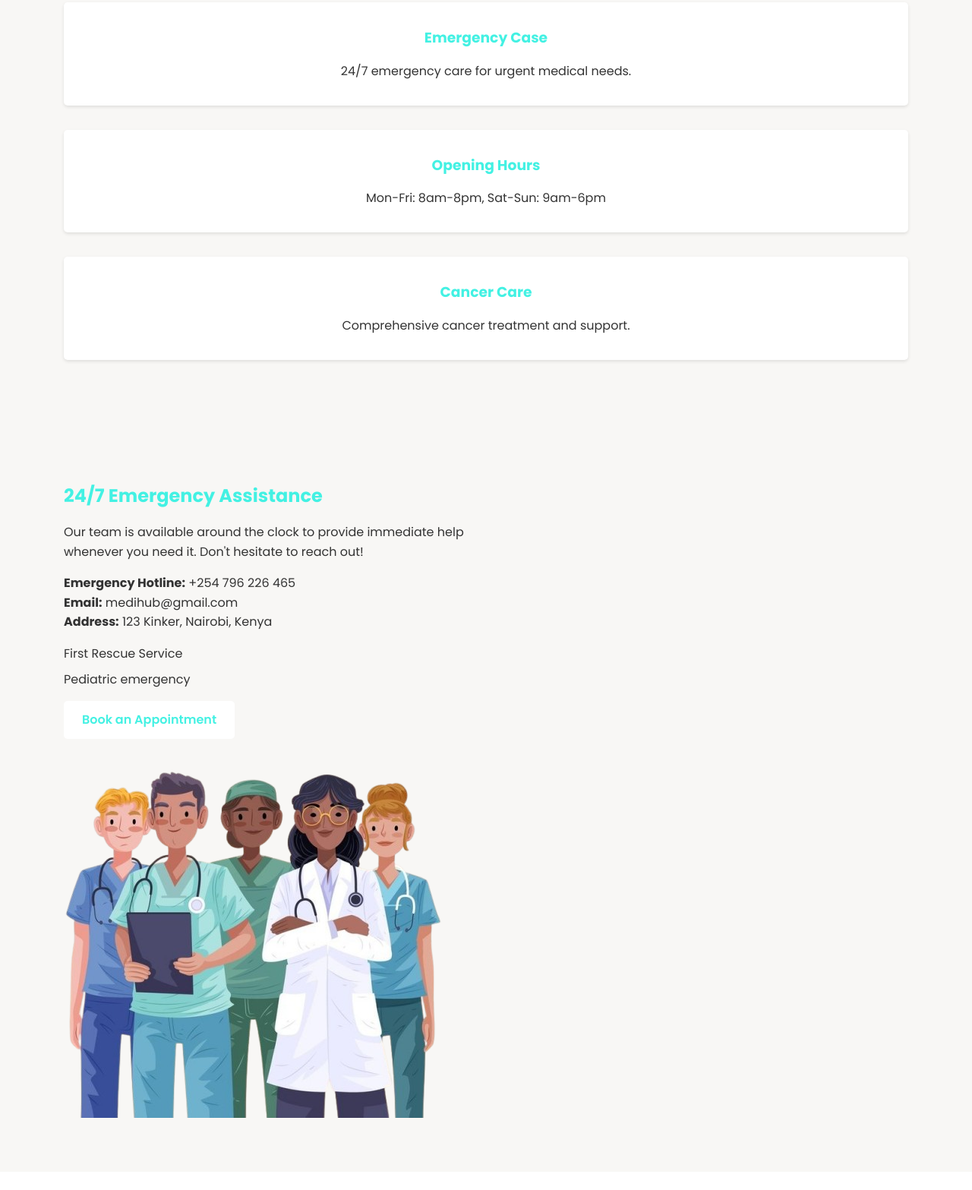
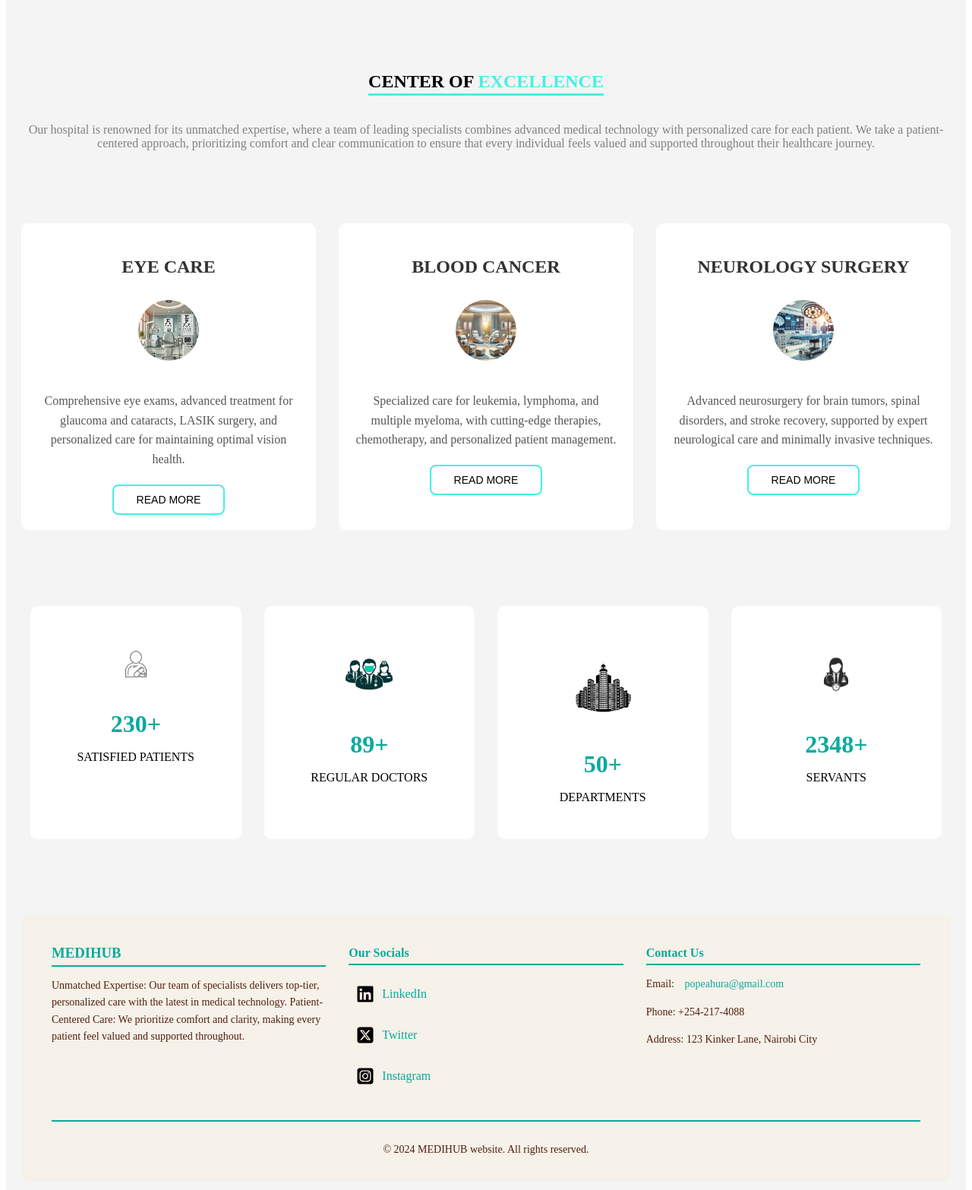
Before and after one commit to Popeaura/Telemedicine, a plain HTML site: page public/index.html in a window 1280 px wide. Shown: the part 1233-2800 px from the top of the page at 76% size. Drawn offline with Linux system fonts and the light colour scheme.

Commit message:
I added my modified projets folder

```diff
--- a/public/index.html
+++ b/public/index.html
@@ -3,154 +3,164 @@
 <head>
   <meta charset="UTF-8">
   <meta name="viewport" content="width=device-width, initial-scale=1.0">
-    <title>MediHub - Your Health, Our Priority</title>
+  <title>Tele Medicine</title>
   <link rel="stylesheet" href="styles.css">
-    <link href="https://fonts.googleapis.com/css2?family=Poppins:wght@300;400;600;700&display=swap" rel="stylesheet">
-    <script src="https://kit.fontawesome.com/your-fontawesome-kit.js" crossorigin="anonymous"></script>
 </head>
 <body>
+
   <nav aria-label="Main Navigation">
-        <div class="container">
-            <h3 class="logo">MEDIHUB</h3>
-            <ul class="nav-links">
-                <li><a href="#home">Home</a></li>
-                <li><a href="#appointments">Appointments</a></li>
-                <li><a href="#departments">Departments</a></li>
-                <li><a href="login.html">Login</a></li>
-                <li><a href="register.html">Register</a></li>
-                <li><a href="#contact">Contact</a></li>
+    <h3>MEDIHUB</h3>
+    <div class="nav">
+      <ul>
+        <a href="#home">Home</a>
+        <a href="#pages">Appointments</a>
+        <a href="#departments">Departments</a>
+
+        <a href="login.html">Login</a>
+        <a href="register.html">Register</a>
+        <a href="#contact">Contact</a>
       </ul>
-            <button class="mobile-menu-toggle" aria-label="Toggle mobile menu">
-                <i class="fas fa-bars"></i>
-            </button>
     </div>
   </nav>
 
-    <header id="home">
-        <div class="container">
-            <div class="hero-content">
-                <h1>Best Care For Your Good Health</h1>
-                <p>Recognized nationally for excellence, we blend research-driven treatments with compassionate care, continuously setting new standards in healthcare innovation and quality.</p>
-                <a href="#appointments" class="cta-button">Book an Appointment</a>
+  <header>
+    <div id="home">
+      <div class="text-1">
+        <h2 style="color: #fff;"><strong>
+        Best Care For Your <br>
+        Good Health
+        </strong></h2>
+        <p style="color:rgb(8, 170, 157);"><strong>Recognized nationally for excellence, we blend research-driven treatments  <br> with compassionate care, continuously setting new standards in healthcare innovation and quality.</strong></p>
       </div>
-            <div class="hero-image">
-                <img src="Assets/Doctor_Cartoon_Character_Stock_Vector_Image___Art_-_Alamy-removebg-preview.png" alt="Cartoon doctor character">
+      <div class="img-container">
+        <img src="Assets/Doctor_Cartoon_Character_Stock_Vector_Image___Art_-_Alamy-removebg-preview.png" alt="doctor">
       </div>
     </div>
   </header>
 
-    <section id="services">
+  <section id="pages">
+  <div class="cloe">
     <div class="container">
-            <div class="service-box">
       <h3>Emergency Case</h3>
-                <p>24/7 emergency care for urgent medical needs.</p>
     </div>
-            <div class="service-box">
+    <div class="container">
       <h3>Opening Hours</h3>
-                <p>Mon-Fri: 8am-8pm, Sat-Sun: 9am-6pm</p>
     </div>
-            <div class="service-box">
+    <div class="container">
       <h3>Cancer Care</h3>
-                <p>Comprehensive cancer treatment and support.</p>
     </div>
   </div>
   </section>
-
-    <section id="emergency-assistance" class="bg-light">
-        <div class="container">
-            <div class="emergency-content">
-                <h2>24/7 Emergency Assistance</h2>
-                <p>Our team is available around the clock to provide immediate help whenever you need it. Don't hesitate to reach out!</p>
+<section id="gallery">
+  <section class="Nurses">
+    <div class="nurse-container">
+      <img src="Assets/Nurses-removebg-preview.png" alt="Nurses">
+    </div>
+    <div class="nurse-container">
+      <h2>24/7 Emergency Assistance</h2><br>
+      <p>Our team is available around the clock to provide immediate help whenever you need it. Don’t hesitate to reach out!</p>
       <div class="emergency-contact">
-                    <p><strong>Emergency Hotline:</strong> +254 796 226 465</p>
-                    <p><strong>Email:</strong> medihub@gmail.com</p>
+          <p><strong>Emergency Hotline: </strong>+254 796 226 465</p>
+          <p><strong>Email: </strong>medihub@gmail.com.com</p>
           <p><strong>Address:</strong> 123 Kinker, Nairobi, Kenya</p>
       </div>
       <ul>
         <li>First Rescue Service</li>
         <li>Pediatric emergency</li>
-                </ul>
-                <a href="appointment.html" class="cta-button">Book an Appointment</a>
+      </ul><br>
+      <button><strong><a href="appointment.html"> APPOINTMENTS</a></strong></button>
     </div>
-            <div class="emergency-image">
-                <img src="Assets/Nurses-removebg-preview.png" alt="Nurses">
+  </section><br><br>
+</section>
+<section id="blog">
+  <div class="about">
+    <div class="text">
+      <h2><strong style="color: black;">CENTER OF <span style="color:rgb(67, 241, 227);">EXCELLENCE</span></strong></h2>
+      <p>Our hospital is renowned for its unmatched expertise, where a team of leading specialists combines advanced medical technology with personalized care for each patient. We take a patient-centered approach, prioritizing comfort and clear communication to ensure that every individual feels valued and supported throughout their healthcare journey.</p>
     </div>
   </div>
 </section>
 
-    <section id="excellence">
-        <div class="container">
-            <h2>CENTER OF <span class="highlight">EXCELLENCE</span></h2>
-            <p>Our hospital is renowned for its unmatched expertise, where a team of leading specialists combines advanced medical technology with personalized care for each patient. We take a patient-centered approach, prioritizing comfort and clear communication to ensure that every individual feels valued and supported throughout their healthcare journey.</p>
-        </div>
-    </section>
-
   <section id="departments">
-        <div class="container">
-            <h2>Our Departments</h2>
-            <div class="department-grid">
-                <div class="department-card">
+    <div class="service">
+      <div class="service-container">
         <h3>EYE CARE</h3>
         <img src="Assets/DALL·E 2024-10-27 21.00.30 - A modern hospital setting focusing on eye care. The image should feature an eye examination room with advanced equipment such as an eye chart, slit la.webp" alt="Eye Care">
         <p>Comprehensive eye exams, advanced treatment for glaucoma and cataracts, LASIK surgery, and personalized care for maintaining optimal vision health.</p>
-                    <a href="https://www.who.int/home/search-results?indexCatalogue=genericsearchindex1&searchQuery=Eye&wordsMode=AnyWord" class="read-more">READ MORE</a>
+        <button><a href="https://www.who.int/home/search-results?indexCatalogue=genericsearchindex1&searchQuery=Eye&wordsMode=AnyWord">READ MORE</a></button>
       </div>
-                <div class="department-card">
+      <div class="service-container">
         <h3>BLOOD CANCER</h3>
         <img src="Assets/DALL·E 2024-10-27 21.01.00 - A modern hospital setting focusing on blood cancer treatment. The image should depict a chemotherapy infusion room with comfortable recliners, IV drip.webp" alt="Blood Cancer">
         <p>Specialized care for leukemia, lymphoma, and multiple myeloma, with cutting-edge therapies, chemotherapy, and personalized patient management.</p>
-                    <a href="https://www.who.int/home/search-results?indexCatalogue=genericsearchindex1&searchQuery=blood%20cancer&wordsMode=AnyWord" class="read-more">READ MORE</a>
+        <button><a href="https://www.who.int/home/search-results?indexCatalogue=genericsearchindex1&searchQuery=blood%20cancer&wordsMode=AnyWord">READ MORE</a></button>
       </div>
-                <div class="department-card">
+      <div class="service-container">
         <h3>NEUROLOGY SURGERY</h3>
-                    <img src="Assets/DALL·E 2024-10-27 21.00.52 - A modern hospital setting focusing on neurology surgery. The image should feature a neurology surgical room equipped with advanced medical technology,.webp" alt="Neurology Surgery">
+        <img src ="Assets/DALL·E 2024-10-27 21.00.52 - A modern hospital setting focusing on neurology surgery. The image should feature a neurology surgical room equipped with advanced medical technology,.webp" alt="Neurology Surgery">
         <p>Advanced neurosurgery for brain tumors, spinal disorders, and stroke recovery, supported by expert neurological care and minimally invasive techniques.</p>
-                    <a href="https://www.who.int/home/search-results?indexCatalogue=genericsearchindex1&searchQuery=Neurology%20surgery&wordsMode=AnyWord" class="read-more">READ MORE</a>
-                </div>
+        <button> <a href="https://www.who.int/home/search-results?indexCatalogue=genericsearchindex1&searchQuery=Neurology%20surgery&wordsMode=AnyWord">READ MORE</a></button>
       </div>
     </div>
   </section>
 
-    <section id="statistics">
-        <div class="container">
-            <div class="stat-grid">
-                <div class="stat-card">
+  <section id="down">
+    <div class="close">
+      <div class="close-container">
         <img src="Assets/Male patient icon.jpeg" alt="Satisfied Patients">
         <h3>230+</h3>
         <p>SATISFIED PATIENTS</p>
       </div>
-                <div class="stat-card">
+      <div class="close-container">
         <img src="Assets/doctors-removebg-preview.png" alt="Doctors">
         <h3>89+</h3>
         <p>REGULAR DOCTORS</p>
       </div>
-                <div class="stat-card">
+      <div class="close-container">
         <img src="Assets/Buildings_Stencils-removebg-preview.png" alt="Departments">
         <h3>50+</h3>
         <p>DEPARTMENTS</p>
       </div>
-                <div class="stat-card">
+      <div class="close-container">
         <img src="Assets/Nurse-2-removebg-preview.png" alt="Servants">
         <h3>2348+</h3>
         <p>SERVANTS</p>
       </div>
     </div>
-        </div>
   </section>
 
-    <footer id="contact">
-        <div class="container">
-            <div class="footer-content">
+  <section id="contact">
+  <footer id="footer">
+    <div class="footer-container">
       <div class="footer-about">
         <h3>MEDIHUB</h3>
-                    <p>Unmatched Expertise: Our team of specialists delivers top-tier, personalized care with the latest in medical technology. Patient-Centered Care: We prioritize comfort and clarity, making every patient feel valued and supported throughout.</p>
+        <p>
+          Unmatched Expertise: Our team of specialists delivers top-tier, personalized care with the
+          latest in medical technology. Patient-Centered Care: We prioritize comfort and clarity,
+          making every patient feel valued and supported throughout.
+        </p>
       </div>
       <div class="footer-links">
         <h4>Our Socials</h4>
         <ul>
-                        <li><a href="https://www.linkedin.com/in/benedict-ahura-96a2712ba/"><img src="Assets/linkedin-brands-solid.svg" alt="LinkedIn"> LinkedIn</a></li>
-                        <li><a href="https://x.com/home"><img src="Assets/square-x-twitter-brands-solid.svg" alt="Twitter"> Twitter</a></li>
-                        <li><a href="https://www.instagram.com/ic3._pop/?next=%2F"><img src="Assets/square-instagram-brands-solid.svg" alt="Instagram"> Instagram</a></li>
+          <li>
+            <a href="https://www.linkedin.com/in/benedict-ahura-96a2712ba/">
+              <img src="Assets/linkedin-brands-solid.svg" alt="LinkedIn">
+              <span>LinkedIn</span>
+            </a>
+          </li>
+          <li>
+            <a href="https://x.com/home">
+              <img src="Assets/square-x-twitter-brands-solid.svg" alt="Twitter">
+              <span>Twitter</span>
+            </a>
+          </li>
+          <li>
+            <a href="https://www.instagram.com/ic3._pop/?next=%2F">
+              <img src="Assets/square-instagram-brands-solid.svg" alt="Instagram">
+              <span>Instagram</span>
+            </a>
+          </li>
         </ul>
       </div>
       <div class="footer-contact">
@@ -163,9 +173,8 @@
     <div class="footer-bottom">
       <p>&copy; 2024 MEDIHUB website. All rights reserved.</p>
     </div>
-        </div>
   </footer>
+</section>
 
-    <script src="script.js"></script>
 </body>
 </html>
--- a/public/script.js
+++ /dev/null
@@ -1,79 +0,0 @@
-document.addEventListener('DOMContentLoaded', () => {
-    // Smooth scrolling for navigation links
-    document.querySelectorAll('a[href^="#"]').forEach(anchor => {
-      anchor.addEventListener('click', function (e) {
-        e.preventDefault();
-        document.querySelector(this.getAttribute('href')).scrollIntoView({
-          behavior: 'smooth'
-        });
-      });
-    });
-
-    // Mobile menu toggle
-    const navToggle = document.createElement('button');
-    navToggle.classList.add('nav-toggle');
-    navToggle.innerHTML = '<i class="fas fa-bars"></i>';
-    document.querySelector('nav').appendChild(navToggle);
-
-    navToggle.addEventListener('click', () => {
-      document.querySelector('.nav ul').classList.toggle('show');
-    });
-
-    // Lazy loading for images
-    const images = document.querySelectorAll('img[data-src]');
-    const imgOptions = {
-      threshold: 0,
-      rootMargin: "0px 0px 50px 0px"
-    };
-
-    const imgObserver = new IntersectionObserver((entries, imgObserver) => {
-      entries.forEach(entry => {
-        if (!entry.isIntersecting) return;
-        const img = entry.target;
-        img.src = img.dataset.src;
-        img.classList.remove('lazy');
-        imgObserver.unobserve(img);
-      });
-    }, imgOptions);
-
-    images.forEach(image => imgObserver.observe(image));
-
-    // Simple form validation for appointment booking
-    const appointmentForm = document.querySelector('form');
-    if (appointmentForm) {
-      appointmentForm.addEventListener('submit', (e) => {
-        e.preventDefault();
-        let isValid = true;
-        appointmentForm.querySelectorAll('input, select, textarea').forEach(field => {
-          if (!field.value.trim()) {
-            isValid = false;
-            field.classList.add('error');
-          } else {
-            field.classList.remove('error');
-          }
-        });
-        if (isValid) {
-          alert('Appointment request submitted successfully!');
-          appointmentForm.reset();
-        } else {
-          alert('Please fill in all required fields.');
-        }
-      });
-    }
-
-    // Animation for statistics
-    const statCards = document.querySelectorAll('.stat-card');
-    const statOptions = {
-      threshold: 0.5
-    };
-
-    const statObserver = new IntersectionObserver((entries) => {
-      entries.forEach(entry => {
-        if (entry.isIntersecting) {
-          entry.target.classList.add('animate');
-        }
-      });
-    }, statOptions);
-
-    statCards.forEach(card => statObserver.observe(card));
-  });
--- a/public/styles.css
+++ b/public/styles.css
@@ -1,341 +1,266 @@
-/* Base styles */
-* {
-    margin: 0;
-    padding: 0;
-    box-sizing: border-box;
+nav{
+    display: flex;
+    justify-content: space-between;
+    max-height: 20vh;
+}
+a { padding: 10px;
+    text-decoration: none;
+    color: black;
+}
+ul a:hover {
+    border-bottom: 2px solid aquamarine;
+    color: brown;
 }
 
-body {
-    font-family: 'Poppins', sans-serif;
-    line-height: 1.6;
-    color: #333;
+#home{
+    background-color: rgb(67, 241, 227);
+    height: 50vh;
+    display: flex;
+    flex-wrap: wrap;
+    justify-content: space-evenly;
+    align-items: center;
+    padding: 20px;
 }
 
-.container {
-    width: 90%;
-    max-width: 1200px;
-    margin: 0 auto;
-    padding: 0 20px;
+
+.img-container img{
+    width: 200px;
+    margin-bottom: 10px;
+}
+.cloe{
+    display: grid;
+    grid-template-columns: repeat(3, 1fr);
+    background-color: rgb(248, 247, 245);
+    height: 10vh;
+    align-items: center;
+    justify-items: center;
+}
+@media (max-width: 768px) {
+    .cloe, .service {
+        grid-template-columns: 1fr;
+    }
 }
 
-img {
-    max-width: 100%;
-    height: auto;
+/* Styling for .container */
+.container {
+    color: gray;
+    background-color: rgb(248, 247, 245);
+    text-align: center;
+}
+.Nurses img{
+    width: 400px;
+    height: 400px;
+    border-radius: 5px;
+    }
+
+.Nurses{
+    display: flex;
+    justify-content: space-around;
+}
+button{
+
+        background-color:#fff;
+        color: black;
+        padding: 10px 20px;
+        border: 2px solid rgb(67, 241, 227);;
+        border-radius: 8px;
+        font-size: 14px;
+        cursor: pointer;
+        transition: background-color 0.3s;
 }
 
-/* Navigation */
-nav {
-    background-color: #fff;
-    box-shadow: 0 2px 4px rgba(0,0,0,0.1);
-    position: fixed;
-    width: 100%;
-    top: 0;
-    z-index: 1000;
+button:hover{
+        background-color: rgb(8, 170, 157);
 }
 
-nav .container {
-    display: flex;
-    justify-content: space-between;
-    align-items: center;
-    padding: 1rem 0;
+
+.about h2 {
+    font-size: 24px;
+    border-bottom: 3px solid  rgb(67, 241, 227);
+    padding-bottom: 2px;
+    display: inline-block;
 }
-
-.logo {
-    font-size: 1.5rem;
-    font-weight: 700;
-    color: #43f1e3;
+.about p{
+    color:gray;
+    text-align: center;
 }
-
-.nav-links {
-    display: flex;
-    list-style: none;
-}
-
-.nav-links li {
-    margin-left: 1.5rem;
-}
-
-.nav-links a {
-    text-decoration: none;
-    color: #333;
-    font-weight: 500;
-    transition: color 0.3s ease;
-}
-
-.nav-links a:hover {
-    color: #43f1e3;
-}
-
-.mobile-menu-toggle {
-    display: none;
-    background: none;
-    border: none;
-    font-size: 1.5rem;
-    cursor: pointer;
-}
-
-/* Header */
-header {
-    background-color: #43f1e3;
-    padding: 6rem 0 3rem;
-    margin-top: 60px;
-}
-
-.hero-content {
-    max-width: 600px;
-}
-
-header h1 {
-    font-size: 2.5rem;
-    color: #fff;
-    margin-bottom: 1rem;
-}
-
-header p {
-    color: #fff;
-    margin-bottom: 2rem;
-}
-
-.cta-button {
-    display: inline-block;
-    background-color: #fff;
-    color: #43f1e3;
-    padding: 0.75rem 1.5rem;
-    border-radius: 5px;
-    text-decoration: none;
-    font-weight: 600;
-    transition: background-color 0.3s ease;
-}
-
-.cta-button:hover {
-    background-color: #e6e6e6;
-}
-
-/* Services */
-#services {
-    padding: 4rem 0;
-    background-color: #f8f7f5;
-}
-
-.service-box {
-    background-color: #fff;
-    padding: 2rem;
-    border-radius: 5px;
-    box-shadow: 0 2px 4px rgba(0,0,0,0.1);
-    text-align: center;
-    margin-bottom: 2rem;
-}
-
-.service-box h3 {
-    color: #43f1e3;
-    margin-bottom: 1rem;
-}
-
-/* Emergency Assistance */
-#emergency-assistance {
-    padding: 4rem 0;
-    background-color: #f8f7f5;
-}
-
-.emergency-content {
-    max-width: 600px;
-}
-
-.emergency-content h2 {
-    color: #43f1e3;
-    margin-bottom: 1rem;
-}
-
-.emergency-contact {
-    margin: 1rem 0;
-}
-
-.emergency-content ul {
-    list-style-type: none;
-    margin: 1rem 0;
-}
-
-.emergency-content li {
-    margin-bottom: 0.5rem;
-}
-
-/* Excellence */
-#excellence {
-    padding: 4rem 0;
+.text{
     text-align: center;
 }
 
-#excellence h2 {
-    margin-bottom: 1rem;
+/*section */
+section {
+  background-color: #f4f4f4;
+  padding: 40px 20px;
 }
 
-.highlight {
-    color: #43f1e3;
+/* Service container*/
+.service {
+  display: grid;
+  grid-template-columns: repeat(3, 1fr);
+  gap: 30px;
 }
 
-/* Departments */
-#departments {
-    padding: 4rem 0;
-    background-color: #f8f7f5;
+/* service box styling */
+.service-container {
+  background-color: #ffffff;
+  border-radius: 10px;
+  padding: 20px;
+  text-align: center;
+  transition: transform 0.3s ease-in-out;
 }
 
-.department-grid {
-    display: grid;
-    grid-template-columns: repeat(auto-fit, minmax(300px, 1fr));
-    gap: 2rem;
+.service-container h3 {
+  color: #333333;
+  font-size: 24px;
+  margin-bottom: 10px;
 }
 
-.department-card {
-    background-color: #fff;
-    border-radius: 5px;
-    box-shadow: 0 2px 4px rgba(0,0,0,0.1);
-    padding: 2rem;
+.service-container img {
+  width: 80px;
+  margin: 20px 0;
+  border-radius: 50%;
+}
+
+.service-container p {
+  font-size: 16px;
+  color: #555555;
+  line-height: 1.6;
+  margin-bottom: 20px;
+}
+
+.service-container button {
+  background-color:#fff;
+  color: black;
+  padding: 10px 20px;
+  border: 2px solid rgb(67, 241, 227);;
+  border-radius: 8px;
+  font-size: 14px;
+  cursor: pointer;
+  transition: background-color 0.3s;
+}
+
+.service-container button:hover {
+  background-color: rgb(8, 170, 157);
+}
+
+.service-container:hover {
+  transform: translateY(-5px);
+}
+/* Main section styling */
+#down {
+    background-color: #f4f4f4;
+    padding: 60px 20px;
     text-align: center;
 }
 
-.department-card h3 {
-    color: #43f1e3;
-    margin-bottom: 1rem;
+/* Grid layout for stat cards */
+.close {
+    display: grid;
+    grid-template-columns: repeat(4, 1fr);
+    gap: 30px;
+    max-width: 1200px;
+    margin: 0 auto;
 }
 
-.department-card img {
-    width: 100%;
-    height: 200px;
-    object-fit: cover;
-    border-radius: 5px;
-    margin-bottom: 1rem;
+.close-container {
+    background-color: #ffffff;
+    border-radius: 10px;
+    padding: 30px;
+    text-align: center;
+    transition: transform 0.3s ease-in-out;
 }
 
-.read-more {
-    display: inline-block;
-    margin-top: 1rem;
-    color: #43f1e3;
-    text-decoration: none;
-    font-weight: 600;
+.close-container:hover {
+    transform: translateY(-10px);
 }
 
-/* Statistics */
-#statistics {
-    padding: 4rem 0;
+
+.close-container img {
+    width: 80px;
+    margin: 20px 0;
+    border-radius: 50%;
 }
 
-.stat-grid {
-    display: grid;
-    grid-template-columns: repeat(auto-fit, minmax(200px, 1fr));
-    gap: 2rem;
+.close-container h3 {
+    font-size: 2em;
+    color: rgb(8, 170, 157);
+    margin: 10px 0;
+    font-weight: bold;
+}
+#footer {
+    background-color: #f6f1e9;
+    padding: 20px 40px;
+    border-radius: 8px;
+    color: #4f200d;
 }
 
-.stat-card {
+.footer-container {
+    display: flex;
+    justify-content: space-between;
+    gap: 30px;
+    flex-wrap: wrap;
+}
+
+.footer-about, .footer-links, .footer-contact {
+    flex: 1;
+    min-width: 200px;
+}
+
+#footer h3, #footer h4 {
+    color: rgb(8, 170, 157);
+    border-bottom: 2px solid rgb(8, 170, 157);
+    padding-bottom: 5px;
+    margin-bottom: 10px;
+}
+
+.footer-about p, .footer-contact p {
+    font-size: 14px;
+    line-height: 1.6;
+}
+
+.footer-links ul {
+    list-style: none;
+    padding: 0;
     text-align: center;
 }
 
-.stat-card img {
-    width: 80px;
-    height: 80px;
-    margin-bottom: 1rem;
+.footer-links li {
+    margin: 10px 0;
 }
 
-.stat-card h3 {
-    font-size: 2rem;
-    color: #43f1e3;
-    margin-bottom: 0.5rem;
-}
-
-/* Footer */
-footer {
-    background-color: #333;
-    color: #fff;
-    padding: 4rem 0 2rem;
-}
-
-.footer-content {
-    display: grid;
-    grid-template-columns: repeat(auto-fit, minmax(250px, 1fr));
-    gap: 2rem;
-}
-
-.footer-about h3 {
-    color: #43f1e3;
-    margin-bottom: 1rem;
-}
-
-.footer-links h4,
-.footer-contact h4 {
-    color: #43f1e3;
-    margin-bottom: 1rem;
-}
-
-.footer-links ul {
-    list-style-type: none;
-}
-
-.footer-links li {
-    margin-bottom: 0.5rem;
-}
-
-.footer-links a,
-.footer-contact a {
-    color: #fff;
+.footer-links a {
+    color: rgb(8, 170, 157);
+    font-size: 16px;
     text-decoration: none;
-    transition: color 0.3s ease;
-}
-
-.footer-links a:hover,
-.footer-contact a:hover {
-    color: #43f1e3;
+    display: flex;
+    align-items: center;
+    gap: 10px;
 }
 
 .footer-links img {
-    width: 20px;
-    height: 20px;
-    margin-right: 0.5rem;
-    vertical-align: middle;
+    width: 24px;
+    height: 24px;
+}
+
+.footer-contact a {
+    color: rgb(8, 170, 157);
+    text-decoration: none;
 }
 
 .footer-bottom {
-    margin-top: 2rem;
+    border-top: 2px solid rgb(8, 170, 157);
     text-align: center;
-    padding-top: 2rem;
-    border-top: 1px solid rgba(255,255,255,0.1);
+    padding-top: 15px;
+    margin-top: 20px;
+    font-size: 14px;
+    color: #4f200d;
 }
-
-/* Responsive Design */
 @media (max-width: 768px) {
-    .nav-links {
-        display: none;
-        flex-direction: column;
-        position: absolute;
-        top: 100%;
-        left: 0;
-        width: 100%;
-        background-color: #fff;
-        padding: 1rem 0;
-        box-shadow: 0 2px 4px rgba(0,0,0,0.1);
-    }
-
-    .nav-links.show {
-        display: flex;
-    }
-
-    .nav-links li {
-        margin: 0.5rem 0;
-    }
-
-    .mobile-menu-toggle {
-        display: block;
-    }
-
-    header {
-        text-align: center;
-    }
-
-    .hero-content,
-    .emergency-content {
-        margin: 0 auto;
-    }
-
-    .department-grid,
-    .stat-grid {
-        grid-template-columns: 1fr;
-    }
+  nav h3 {
+    font-size: 18px;
+  }
+  .text-1 h2 {
+    font-size: 24px;
+  }
 }
```
Lines whose indentation alone changed are shown as unchanged.
